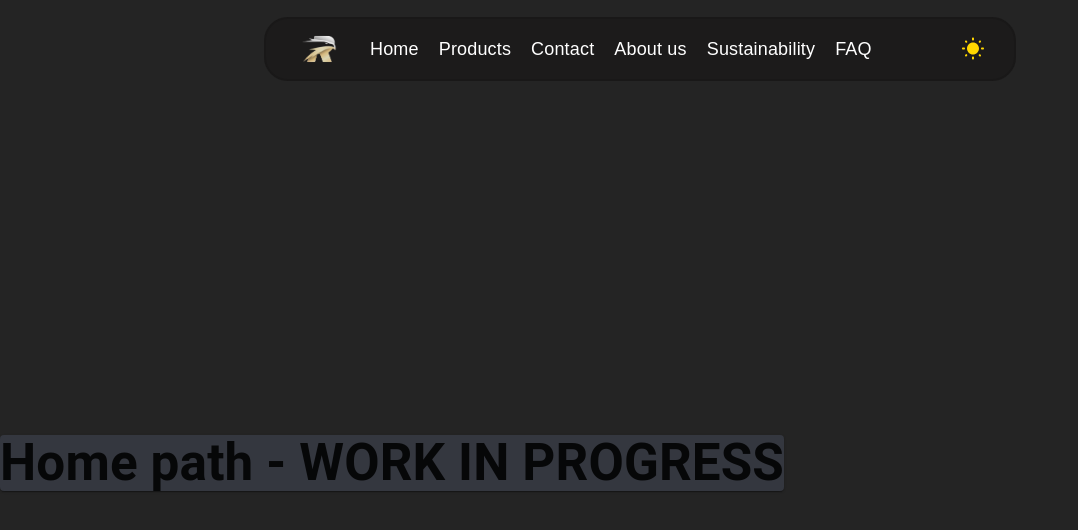
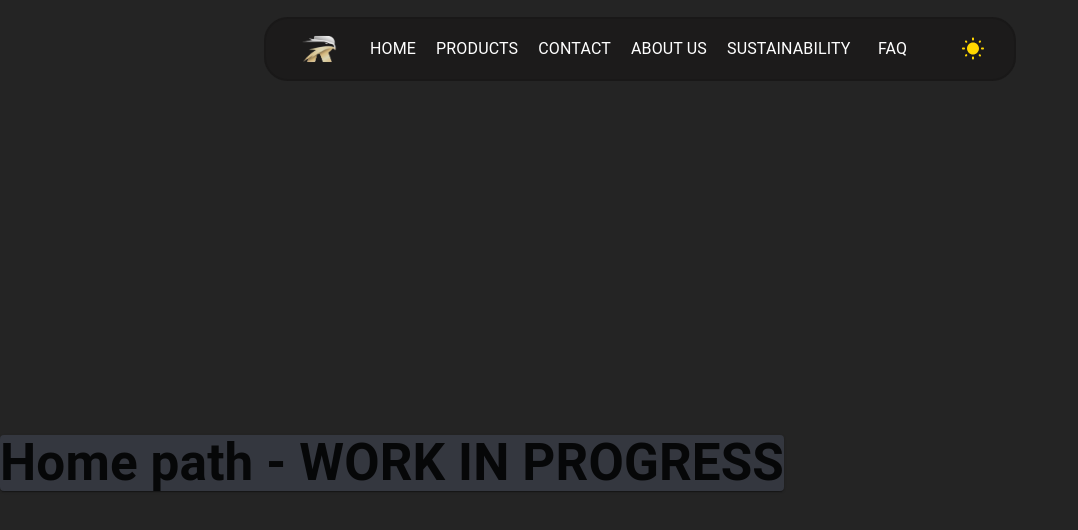
Before and after one commit to JulianoJk/AlphaTradeCo, a React (Vite) app: page /about-us in a window 1280 px wide. Shown: the top 530 px of the page, without its empty margins (0-1078 px from the left). Built offline with nearby package versions, Linux system fonts and the light colour scheme.

Commit message:
fix mobile navBar typography color

```diff
--- a/src/components/Header/Header.component.tsx
+++ b/src/components/Header/Header.component.tsx
@@ -111,7 +111,12 @@ const Header = ({ mode, toggleColorMode }: AppAppBarProps) => {
   const renderMenuItems = () =>
     menuItems.map((item, index) => (
       <MenuItem key={index} onClick={() => navigateToSection(item.path)}>
-        <Typography>{item.label}</Typography>
+        <Typography
+          color={mode === "dark" ? "#C9C9C9" : "#1c1b1b"}
+          variant="body1"
+        >
+          {item.label}
+        </Typography>
       </MenuItem>
     ));
 
--- a/src/components/ui/theme/Theme.ts
+++ b/src/components/ui/theme/Theme.ts
@@ -1,18 +1,10 @@
-import React from "react";
 import { createTheme, Theme, ThemeOptions } from "@mui/material/styles";
-import { TypographyOptions } from "@mui/material/styles/createTypography";
 export interface ColorMap {
   [colorName: string]: string;
 }
 
 export interface ThemePalette {
   [colorName: string]: ColorMap;
-}
-export interface ExtendedTypographyOptions extends TypographyOptions {
-  body2semibold: React.CSSProperties;
-  body2medium: React.CSSProperties;
-  body3semibold: React.CSSProperties;
-  body3: React.CSSProperties;
 }
 
 const Palette: ThemePalette = {
@@ -163,300 +155,4 @@ export const theme: Theme = createTheme({
       disabled: Palette.Mono.White,
     },
   },
-  components: {
-    MuiTypography: {
-      defaultProps: {
-        variantMapping: {
-          subtitle1: "h5",
-          subtitle2: "h6",
-          body1: "p",
-          body2: "p",
-          body3: "p",
-          body2medium: "p",
-          body2semibold: "p",
-          body3semibold: "p",
-        },
-        variant: "body2",
-        fontFamily: ["Faktum", "Poppins", "sans-serif"].join(","),
-      },
-      styleOverrides: {
-        root: { textTransform: "none", color: Palette.Mono.Navy },
-        h1: {
-          fontSize: 48,
-          lineHeight: "52px",
-          fontWeight: 700,
-        },
-        h2: {
-          fontSize: 40,
-          lineHeight: "44px",
-          fontWeight: 700,
-        },
-        h3: {
-          fontSize: 32,
-          lineHeight: "40px",
-          fontWeight: 700,
-        },
-        h4: {
-          fontSize: 20,
-          lineHeight: "24px",
-          fontWeight: 700,
-        },
-        subtitle1: { fontSize: 20, lineHeight: "24px", fontWeight: 600 },
-        subtitle2: { fontSize: 16, lineHeight: "20px", fontWeight: 600 },
-        body1: {
-          fontSize: 18,
-          lineHeight: "22px",
-          fontWeight: 400,
-        },
-        body2: {
-          fontSize: 14,
-          lineHeight: "18px",
-          fontWeight: 400,
-        },
-        body3: {
-          fontSize: 12,
-          lineHeight: "16px",
-          fontWeight: 400,
-        },
-        body2semibold: {
-          fontSize: 14,
-          lineHeight: "18px",
-          fontWeight: 600,
-        },
-        body2medium: {
-          fontSize: 14,
-          lineHeight: "18px",
-          fontWeight: 500,
-        },
-        body3semibold: {
-          fontSize: 12,
-          lineHeight: "16px",
-          fontWeight: 600,
-        },
-      },
-    },
-    MuiButtonBase: {
-      styleOverrides: {
-        root: {
-          "& .MuiTouchRipple-root": {
-            display: "none !important",
-          },
-          "& .MuiTouchRipple-ripple": {
-            display: "none !important",
-          },
-          "& .MuiTouchRipple-childPulsate": {
-            display: "none !important",
-          },
-          "& .MuiTouchRipple-ripplePulsate": {
-            display: "none !important",
-          },
-          "& .MuiTouchRipple-rippleVisible": {
-            display: "none !important",
-          },
-          "& .MuiTouchRipple-childLeaving": {
-            display: "none !important",
-          },
-        },
-      },
-    },
-    MuiMenuItem: {
-      styleOverrides: {
-        root: {
-          fontSize: 14,
-          height: 40,
-          "&.Mui-selected": {
-            backgroundColor: Palette.Mono.White,
-            fontWeight: 600,
-            color: Palette.Orange.Dark,
-          },
-          "&&:hover": {
-            color: Palette.Orange.Medium,
-            backgroundColor: Palette.Orange.BG,
-            "& > div > svg": {
-              fill: Palette.Orange.Medium,
-            },
-            "& > div > span": {
-              color: Palette.Orange.Medium,
-            },
-            "& > .MuiTypography-root": {
-              color: Palette.Orange.Dark,
-            },
-          },
-          "&.Mui-disabled": {
-            backgroundColor: Palette.Mono.White,
-            color: Palette.Mono.Grey5,
-            fontWeight: 400,
-            "&:hover": {
-              backgroundColor: Palette.Mono.White,
-              color: Palette.Mono.Grey5,
-              "& > div > svg": {
-                fill: Palette.Mono.Grey5,
-              },
-              cursor: "auto",
-            },
-          },
-        },
-      },
-    },
-    MuiSelect: {
-      styleOverrides: {
-        root: {
-          fontSize: 14,
-          "&.Mui-selectMenu": {
-            "&.Mui-selectMenu": {
-              paddingRight: 8,
-              fontWeight: 500,
-              paddingLeft: 8,
-              "&&:hover": {
-                color: Palette.Orange.Medium,
-              },
-            },
-            "&&:hover": {
-              color: Palette.Orange.Medium,
-            },
-          },
-          "&&:focus": {
-            background: "none",
-          },
-        },
-      },
-    },
-    MuiButton: {
-      defaultProps: {
-        disableRipple: true,
-      },
-      styleOverrides: {
-        root: {
-          minWidth: 30,
-        },
-        contained: { "&.Mui-focusVisible": { boxShadow: "none" } },
-        textPrimary: {
-          "&&:hover": {
-            backgroundColor: "trasparent",
-          },
-        },
-      },
-    },
-    MuiInput: {
-      styleOverrides: {
-        formControl: {
-          "label + &": {
-            marginTop: 0,
-          },
-        },
-        underline: {
-          "&:before": {
-            transition: "none",
-          },
-        },
-      },
-    },
-    MuiFilledInput: {
-      styleOverrides: {
-        root: {
-          "&.Mui-focused": {
-            backgroundColor: Palette.Orange.Dark,
-            paddingBottom: 16,
-            margin: 0,
-            borderRadius: 4,
-          },
-        },
-      },
-    },
-    MuiOutlinedInput: {
-      styleOverrides: {
-        root: {
-          "&.Mui-disabled .MuiOutlinedInput-notchedOutline": {
-            borderColor: Palette.Mono.Grey3,
-          },
-        },
-      },
-    },
-    MuiFab: {
-      styleOverrides: {
-        root: {
-          backgroundColor: Palette.Mono.White,
-          borderColor: Palette.Mono.Navy,
-          width: 32,
-          minHeight: 32,
-          height: 32,
-          border: "solid 1.5px",
-          borderRadius: 20,
-          boxShadow: Palette.Mono.White,
-          marginLeft: 16,
-          "&:hover": {
-            fill: Palette.Orange.Medium,
-            borderColor: Palette.Orange.Medium,
-            backgroundColor: Palette.Mono.White,
-          },
-          "&:active": {
-            fill: Palette.Orange.Dark,
-            borderColor: Palette.Orange.Dark,
-            backgroundColor: Palette.Mono.White,
-            boxShadow: "none",
-          },
-        },
-      },
-    },
-    MuiGrid: {
-      styleOverrides: {
-        root: {
-          marginTop: 0,
-          marginLeft: 0,
-        },
-      },
-    },
-    MuiListItem: {
-      styleOverrides: {
-        gutters: {
-          paddingLeft: 0,
-          paddingRight: 8,
-        },
-        container: {
-          paddingRight: 0,
-        },
-      },
-    },
-    MuiListItemText: {
-      styleOverrides: {
-        root: {
-          "&&:hover": {
-            backgroundColor: "transparent",
-          },
-        },
-      },
-    },
-    MuiList: {
-      styleOverrides: {
-        root: {
-          outline: 0,
-          "&&:focus": {
-            outline: 0,
-          },
-        },
-        padding: {
-          paddingTop: 0,
-          paddingBottom: 0,
-        },
-      },
-    },
-    MuiLink: {
-      styleOverrides: {
-        underlineHover: {
-          "&&:hover": {
-            textDecoration: "none",
-          },
-        },
-      },
-    },
-    MuiMenu: {
-      styleOverrides: {
-        paper: {
-          minWidth: 108,
-          boxShadow:
-            "0px 5px 5px -3px rgba(0,0,0,0.2), 0px 8px 10px 1px rgba(0,0,0,0.1), 0px 3px 14px 2px rgba(0,0,0,0.1)",
-        },
-      },
-    },
-  },
 } as ThemeOptions);
```
